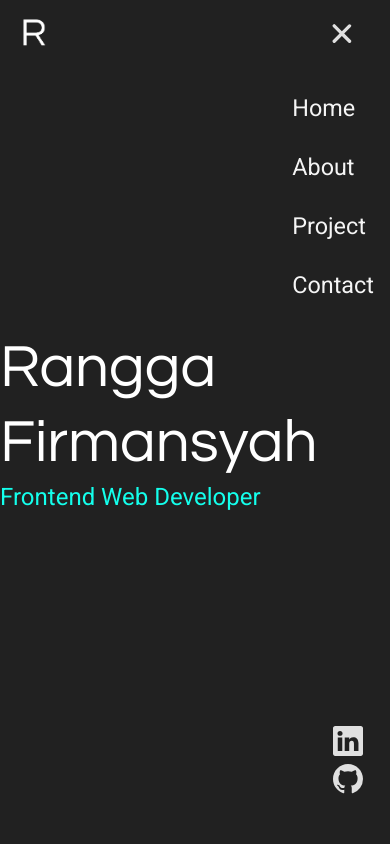
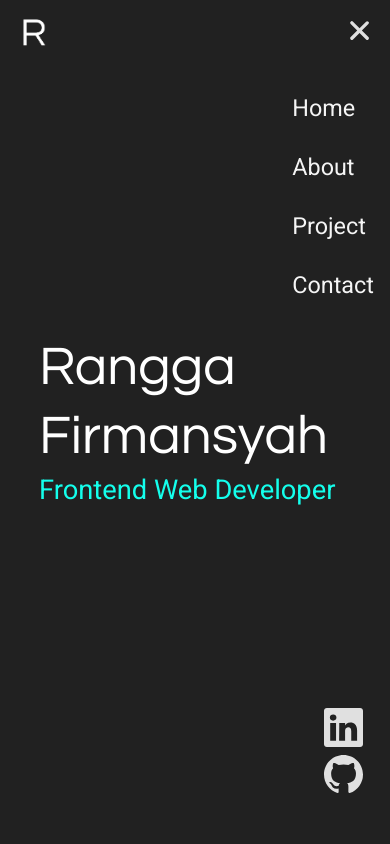
Before and after one commit to ranggaFirmansyah0/portfolio_website, a React (Vite) app: page / in a window 390 px wide. Both pictures are taken after a click on the icon 356 px from the left and 33 px from the top of the page. Shown: the top 844 px of the page. Built offline with nearby package versions, Linux system fonts and the light colour scheme.

Commit message:
add Home Page responsive

```diff
--- a/src/components/Navbar.jsx
+++ b/src/components/Navbar.jsx
@@ -35,10 +35,12 @@ export default function Navbar() {
 	return(
 		<div className="fixed w-full bg-[#212121] flex text-[#f5f5f5] py-2 px-2 md:py-6 items-center justify-between z-50">
 			<div className="md:flex-1 flex justify-center items-center">
-				<img src={ranggaLogo} className="w-[13vw] sm:w-12 md:w-14"/>
+				<img src={ranggaLogo} className="w-[13vw] sm:w-[11vw] x-sm:w-[9vw] md:w-14"/>
 			</div>
-			<ul id="pagination" className={`${menuDisplay} bg-[#212121] md:flex flex-col absolute right-0 top-0 p-4 text-[6vw] sm:text-[3.7vw] md:text-[1rem] md:p-0 md:flex-row md:static gap-6 md:flex-1 justify-center`}>
-				<IoClose onClick={closeMenu} className="w-full translate-x-[9px] text-[9vw] mb-4 md:hidden sm:text-[34px] md:text-[3px] opacity-90 hover:opacity-100 cursor-pointer" />
+			<ul id="pagination" className={`${menuDisplay} bg-[#212121] md:flex flex-col absolute right-0 top-0 p-4 text-[6vw] md:text-[1rem] md:p-0 md:flex-row md:static gap-6 md:flex-1 justify-center`}>
+				<div className="w-full text-[9vw] mb-4 md:hidden sm:text-[38px] translate-x-[3px] -translate-y-[3px] flex justify-end">
+					<IoClose onClick={closeMenu} className="opacity-90 hover:opacity-100 cursor-pointer" />
+				</div>
 				<li className="hover:font-medium hover:text-white">
 					<Link
 						to="home"
@@ -84,10 +86,10 @@ export default function Navbar() {
 			</ul>
 			<div id="social" className="fixed bottom-[5vh] right-[5vw] bg-[#212121] p-2 md:p-0 md:static md:flex flex-col md:flex-row gap-4 items-center md:flex-1 justify-center">
 				<a href="" className="hover:opacity-100 opacity-90">
-					<BsLinkedin className="text-[30px] md:text-[24px] mb-2 md:mb-0" />
+					<BsLinkedin className="text-[10vw] sm:text-[8vw] x-sm:text-[6vw] md:text-[24px] mb-2 md:mb-0" />
 				</a>
 				<a href="" className="hover:opacity-100 opacity-90">
-					<BsGithub className="text-[30px] md:text-[24px]" />
+					<BsGithub className="text-[10vw] sm:text-[8vw] x-sm:text-[6vw] md:text-[24px]" />
 				</a>
 				<Link
 					to="contact"
@@ -100,7 +102,7 @@ export default function Navbar() {
 				</Link>
 			</div>
 			<div className="w-[13vw] -z-20 sm:w-12 md:w-14 flex md:flex-1 md:hidden text-[#f5f5f5] items-center justify-center">
-				<GiHamburgerMenu onClick={showMenu} className="text-[6.5vw] sm:text-[26px] md:text-[30px] opacity-90 hover:opacity-100 cursor-pointer" />
+				<GiHamburgerMenu onClick={showMenu} className="text-[6.5vw] sm:text-[5.5vw] x-sm:text-[4.5vw] opacity-90 hover:opacity-100 cursor-pointer" />
 			</div>
 		</div>
 	);
--- a/src/pages/Home.jsx
+++ b/src/pages/Home.jsx
@@ -1,9 +1,9 @@
 export default function Home() {
 	return(
 		<div id="home" className="h-screen flex items-center justify-center">
-			<div>
-				<h1 className="text-6xl text-white font-['Questrial'] leading-tight">Rangga Firmansyah</h1>
-				<h2 className="text-2xl text-[#14ffec]">Frontend Web Developer</h2>
+			<div className="w-[80vw] md:w-fit">
+				<h1 className="text-[14vw] sm:text-[12vw] x-sm:text-6xl text-white font-['Questrial'] leading-tight">Rangga Firmansyah</h1>
+				<h2 className="text-[7vw] sm:text-[5vw] x-sm:text-2xl text-[#14ffec]">Frontend Web Developer</h2>
 			</div>
 		</div>
 	)
--- a/tailwind.config.js
+++ b/tailwind.config.js
@@ -8,6 +8,7 @@ export default {
     extend: {},
     screens: {
       'sm': '500px',
+      'x-sm': '690px',
       'md': '768px',
       'xl': '1400px'
     }
```
